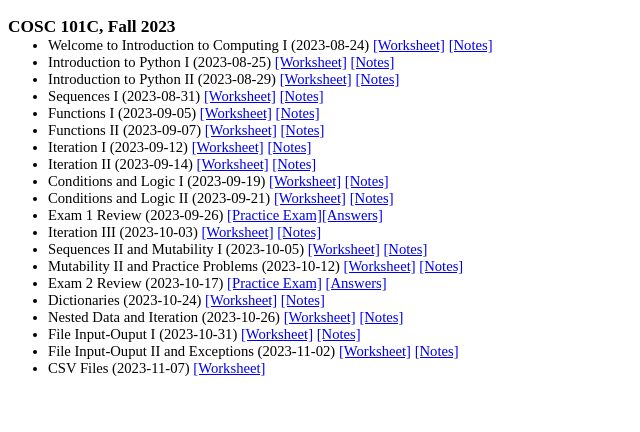
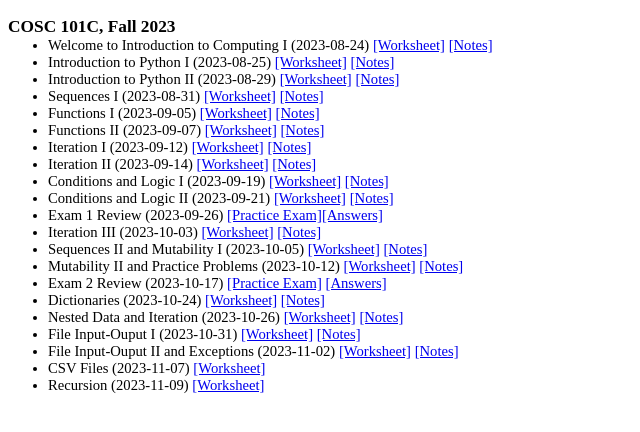
Before and after one commit to georgianahaldeman/cosc101, a Jekyll site: the page built from docs/notes/index.md, in a window 1280 px wide. Shown: the top 432 px of the page, without its empty margins (0-640 px from the left). Built offline with Jekyll 4.4.1, drawn with Linux system fonts in a browser that asks for light colours; our own code applies the rules of GitHub Pages for plain Markdown files.

Commit message:
recursion worksheet

```diff
--- a/docs/notes/index.md
+++ b/docs/notes/index.md
@@ -40,3 +40,5 @@
 - File Input-Ouput II and Exceptions (2023-11-02) [[Worksheet]](./notes/11_2.pdf) [[Notes]](./answers/11_2_answers.pdf)
 
 - CSV Files (2023-11-07) [[Worksheet]](./notes/11_7.pdf)
+
+- Recursion (2023-11-09) [[Worksheet]](./notes/11_9.pdf)
```
Also changed, not shown: 1 other file.
